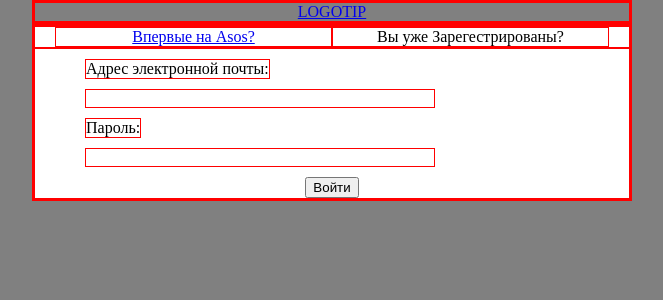
After one commit to Evgenij00/clothing-store, a PHP site: page /pages/login.html in a window 1280 px wide. The commit adds this page. Shown: the top 300 px of the page, without its empty margins (308-971 px from the left). Run offline with PHP 8.4, Linux system fonts and the light colour scheme.

Commit message:
sign-in v.0.0

```diff
--- /dev/null
+++ b/css/signin.css
@@ -0,0 +1,101 @@
+/* line 2, ../online-store/scss/base/_base.scss */
+* {
+  box-sizing: border-box;
+}
+
+/* line 6, ../online-store/scss/base/_base.scss */
+body {
+  margin: 0;
+}
+
+/* line 10, ../online-store/scss/base/_base.scss */
+.container {
+  max-width: 1110px;
+  margin: 0 auto;
+}
+
+/* line 15, ../online-store/scss/base/_base.scss */
+.hidden {
+  display: none;
+}
+
+/* line 19, ../online-store/scss/base/_base.scss */
+ul {
+  list-style-type: none;
+  padding: 0;
+  margin: 0;
+}
+
+/* line 4, ../online-store/scss/signin.scss */
+body {
+  background-color: gray;
+}
+
+/* line 8, ../online-store/scss/signin.scss */
+.signin-container {
+  width: 600px;
+  margin: 0 auto;
+  background-color: gray;
+  border: 2px solid red;
+}
+
+/* line 16, ../online-store/scss/signin.scss */
+.logo {
+  display: flex;
+  justify-content: center;
+  align-items: center;
+  border: 1px solid red;
+}
+
+/* line 24, ../online-store/scss/signin.scss */
+.main {
+  background-color: white;
+  border: 2px solid red;
+}
+
+/* line 29, ../online-store/scss/signin.scss */
+.signin-options {
+  display: flex;
+  justify-content: center;
+  padding: 0 20px;
+  border: 1px solid red;
+}
+
+/* line 36, ../online-store/scss/signin.scss */
+.signin-options__item {
+  display: flex;
+  width: 295px;
+  align-items: center;
+  justify-content: center;
+  border: 1px solid red;
+}
+
+/* line 44, ../online-store/scss/signin.scss */
+.signin-form {
+  display: flex;
+  flex-direction: column;
+  align-items: flex-start;
+  padding: 0 50px;
+  border: 1px solid red;
+}
+
+/* line 52, ../online-store/scss/signin.scss */
+.signin-form__label {
+  display: inline;
+  margin: 10px 0;
+  border: 1px solid red;
+}
+
+/* line 58, ../online-store/scss/signin.scss */
+.signin-form__item {
+  width: 350px;
+  border: 1px solid red;
+}
+
+/* line 63, ../online-store/scss/signin.scss */
+.signin-form__button {
+  margin-top: 10px;
+  align-self: center;
+}
+
+/*# sourceMappingURL=signin.css.map */
--- a/index.html
+++ b/index.html
@@ -18,7 +18,7 @@
         <div class="header-main container">
 
             <!-- логотип сайта -->
-            <div class="logo"><a href="#">LOGOTIP</a></div>
+            <div class="logo"><a href="./index.html">LOGOTIP</a></div>
 
             <!-- гендерные разделы -->
             <ul class="gender">
@@ -45,7 +45,7 @@
         <!-- dropdown для пользовательской панели -->
         <ul class="dropdown user-panel__dropdown">
             <li class='dropdown__login'>
-                <div class="dropdown__login-item"><a href="#">Войти</a></div>
+                <div class="dropdown__login-item"><a href="./pages/login.html">Войти</a></div>
                 <div class="dropdown__login-item"><a href="#">Регистрация</a></div>
             </li>
             <li class='dropdown__item'><a href="#">Личный кабинет</a></li>
--- /dev/null
+++ b/pages/login.html
@@ -0,0 +1,35 @@
+<!DOCTYPE html>
+<html lang="en">
+<head>
+    <meta charset="UTF-8">
+    <meta name="viewport" content="width=device-width, initial-scale=1.0">
+    <title>Войти</title>
+    <link rel="stylesheet" href="./../css/signin.css">
+</head>
+<body>
+    <!-- //Логотип сайта -->
+    <header class="header signin-container">
+        <div class="logo"><a href="./../index.html">LOGOTIP</a></div>
+    </header>
+
+    <!-- //Поле для авторизации -->
+    <main class='main signin-container'>
+
+        <!-- //навигационное меню -->
+        <ul class="signin-options">
+            <li class='signin-options__item'><a href="#">Впервые на Asos?</a></li>
+            <li class='signin-options__item'><span>Вы уже Зарегестрированы?</span></li>
+        </ul>
+
+        <!-- //Форма авторизации -->
+        <form action="" method="POST" class="signin-form">
+                <label class='signin-form__label' for="signin-email">Адрес электронной почты:</label>
+                <input class='signin-form__item' id='signin-email' type="text">
+
+                <label class='signin-form__label' for="signin-password">Пароль:</label>
+                <input class='signin-form__item' id='signin-password' type="password">
+                <button class='signin-form__button'>Войти</button>
+        </form>
+    </main>
+</body>
+</html>
--- a/scss/blocks/_header.scss
+++ b/scss/blocks/_header.scss
@@ -1,3 +1,5 @@
+@import './header-main';
+
 .header {
     border: 1px solid red;
 }
--- a/scss/main.scss
+++ b/scss/main.scss
@@ -1,5 +1,6 @@
 //подключаю базу
 @import './base/base';
+
+
 //подключаю отдельные смысловые блоки
 @import './blocks/header';
-@import './blocks/header-main'
--- /dev/null
+++ b/scss/signin.scss
@@ -0,0 +1,66 @@
+//подключение базовых стилей
+@import './base/base';
+
+body {
+    background-color: rgb(128, 128, 128);
+}
+
+.signin-container {
+    width: 600px;
+    margin: 0 auto;
+    background-color: gray;
+    border: 2px solid red;
+}
+
+//селектор повторяется!!!
+.logo {
+    display: flex;
+    justify-content: center;
+    align-items: center;
+    border: 1px solid red;
+}
+
+//слишком общий класс
+.main {
+    background-color: white;
+    border: 2px solid red;
+}
+
+.signin-options {
+    display: flex;
+    justify-content: center;
+    padding: 0 20px;
+    border: 1px solid red;
+}
+
+.signin-options__item {
+    display: flex;
+    width: 295px;
+    align-items: center;
+    justify-content: center;
+    border: 1px solid red;
+}
+
+.signin-form {
+    display: flex;
+    flex-direction: column;
+    align-items: flex-start;
+    padding: 0 50px;
+    border: 1px solid red;
+}
+
+.signin-form__label {
+    display: inline;
+    margin: 10px 0;
+    border: 1px solid red;
+}
+
+.signin-form__item {
+    width: 350px;  //можно регулировать размер инпута
+    border: 1px solid red;
+}
+
+.signin-form__button {
+    margin-top: 10px;
+    align-self: center;
+}
```
Also changed, not shown: css/main.css (+24 -24 lines), 2 other files.
